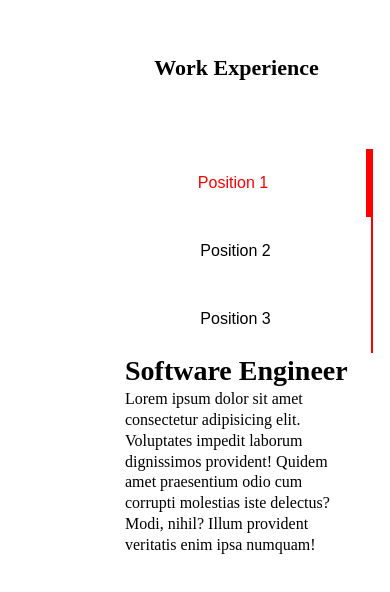
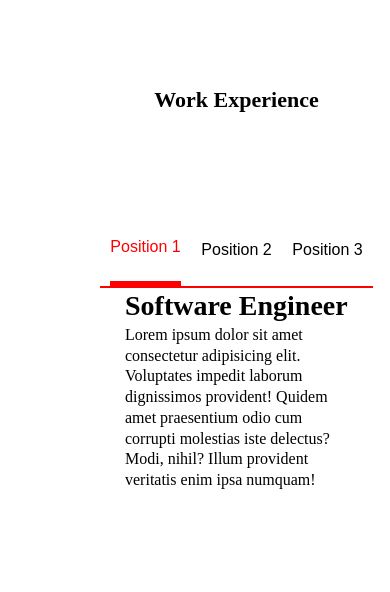
Before and after one commit to pmita/lets-build-a-tabs-menu, a plain HTML site: page index.html in a window 390 px wide. Shown: the part 112-704 px from the top of the page. Drawn offline with Linux system fonts and the light colour scheme.

Commit message:
media queries added

```diff
--- a/style.css
+++ b/style.css
@@ -88,3 +88,19 @@ section {
 .active p {
   display: block;
 }
+
+@media screen and (max-width: 860px) {
+  .container-left {
+    flex-direction: row;
+    justify-content: space-around;
+    align-self: center;
+    border: none;
+    border-bottom: 2px solid red;
+  }
+
+  .btn.active {
+    border: none;
+    border-bottom: 5px solid red;
+    color: red;
+  }
+}
```
